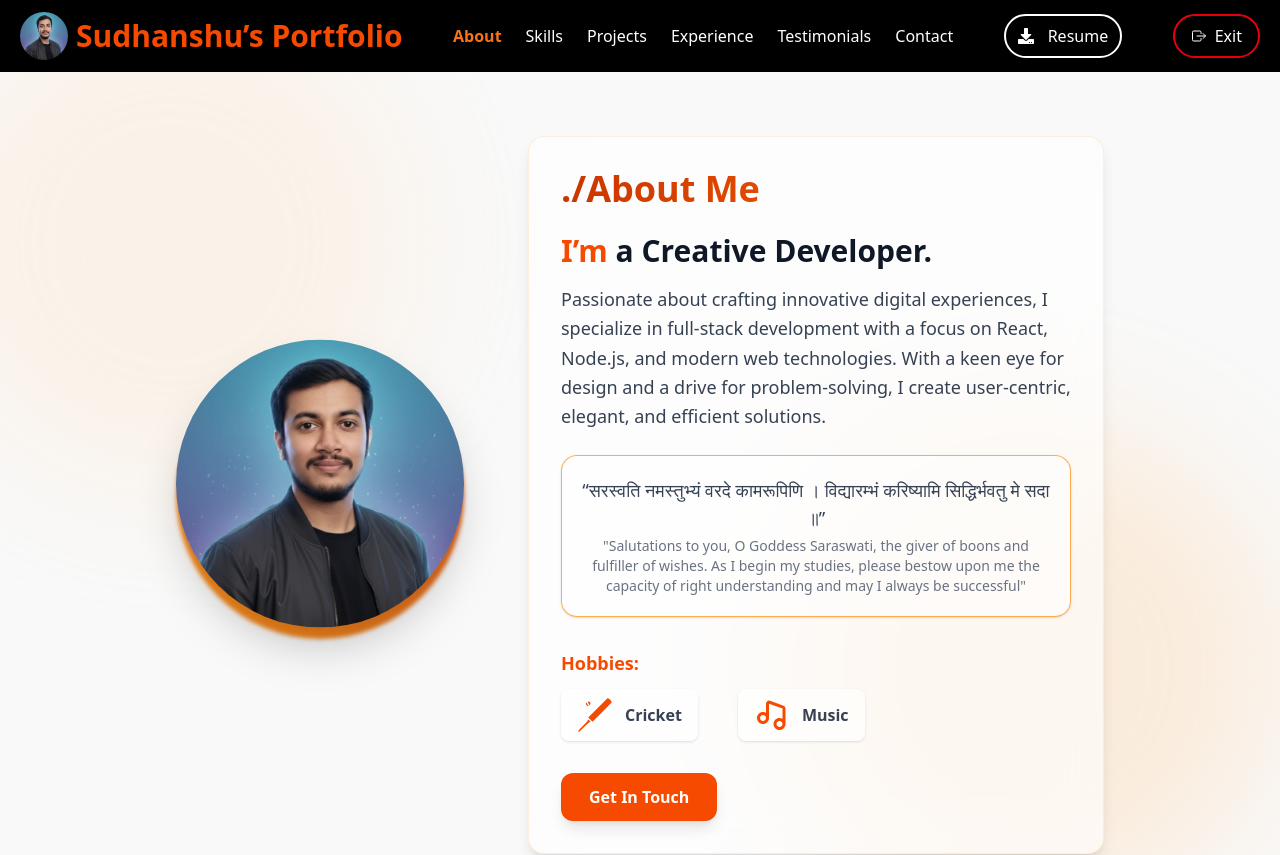
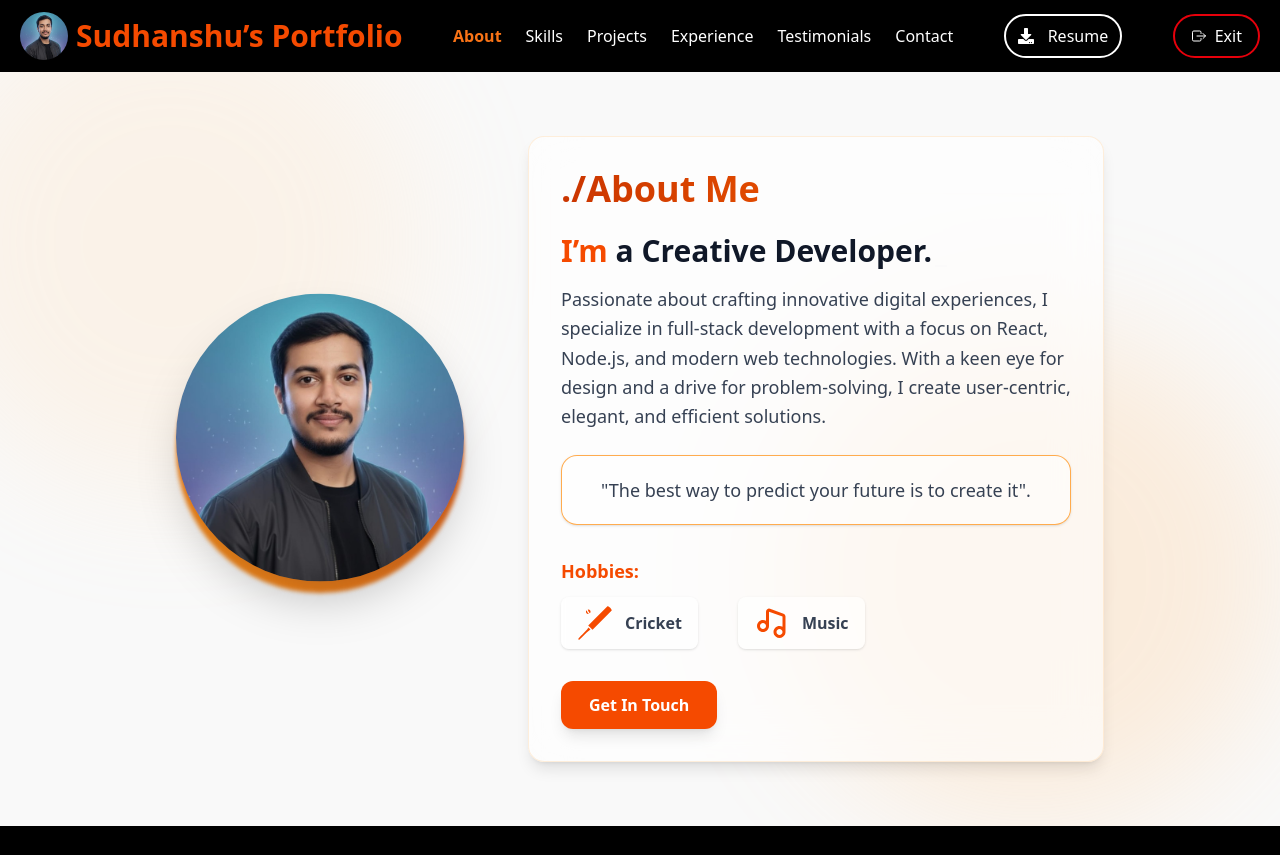
Before and after one commit to Sudhanshu-Ray10/Portfolio, a React (Vite) app: page /home in a window 1280 px wide. Shown: the top 855 px of the page. Built offline with nearby package versions, Linux system fonts and the light colour scheme.

Commit message:
last final remark

```diff
--- a/src/pages/About.jsx
+++ b/src/pages/About.jsx
@@ -63,7 +63,7 @@ const About = () => {
               words={["Sudhanshu Ray.", "a Creative Developer."]}
               loop={true}
               cursor
-              cursorStyle="🔱"
+              cursorStyle="_"
               typeSpeed={80}
               deleteSpeed={50}
               delaySpeed={2000}
@@ -87,12 +87,7 @@ const About = () => {
           {/* Quote Box Improved */}
           <div className="border border-orange-400/70 rounded-2xl p-5 bg-white/50 shadow-sm">
             <p className="text-gray-700 text-lg font-medium text-center">
-              “सरस्वति नमस्तुभ्यं वरदे कामरूपिणि ।
-              विद्यारम्भं करिष्यामि सिद्धिर्भवतु मे सदा ॥”
-            </p>
-            <p className="text-sm text-gray-500 mt-1 text-center">
-             "Salutations to you, O Goddess Saraswati, the giver of boons and fulfiller of wishes. As I begin my studies, please bestow upon me the capacity of right understanding and may I always be successful"
-            </p>
+             "The best way to predict your future is to create it".</p>
           </div>
 
           {/* Hobbies Section */}
```
